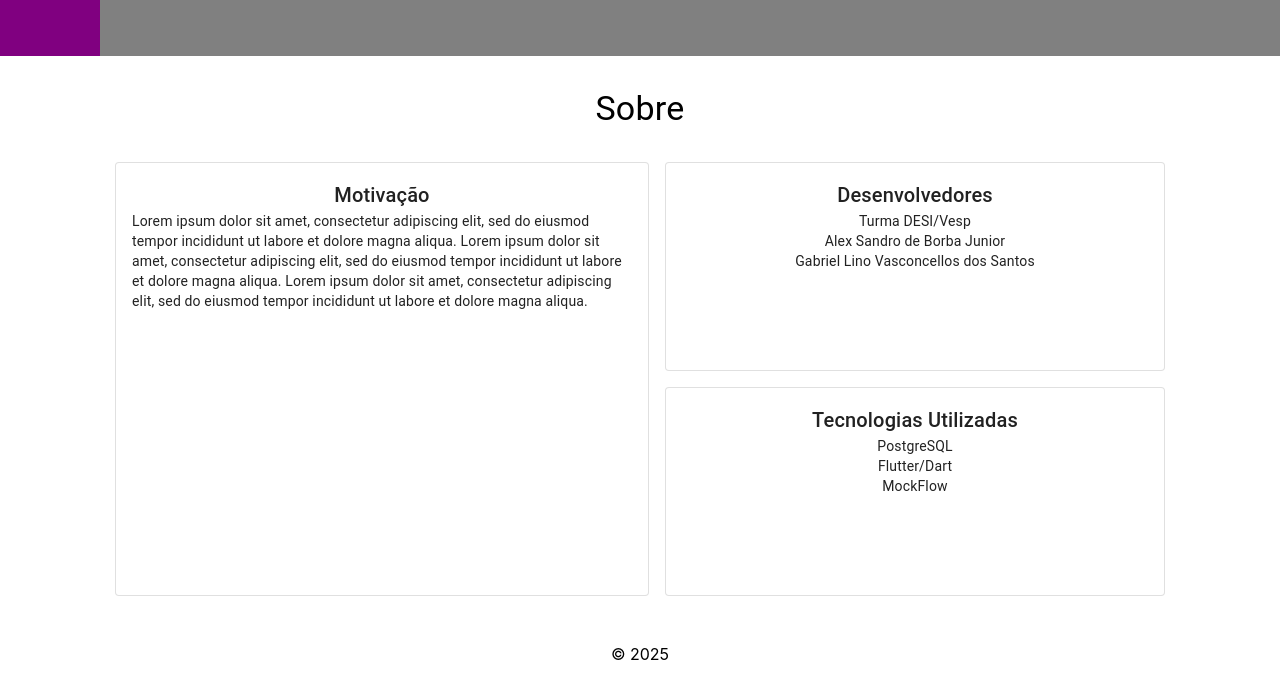
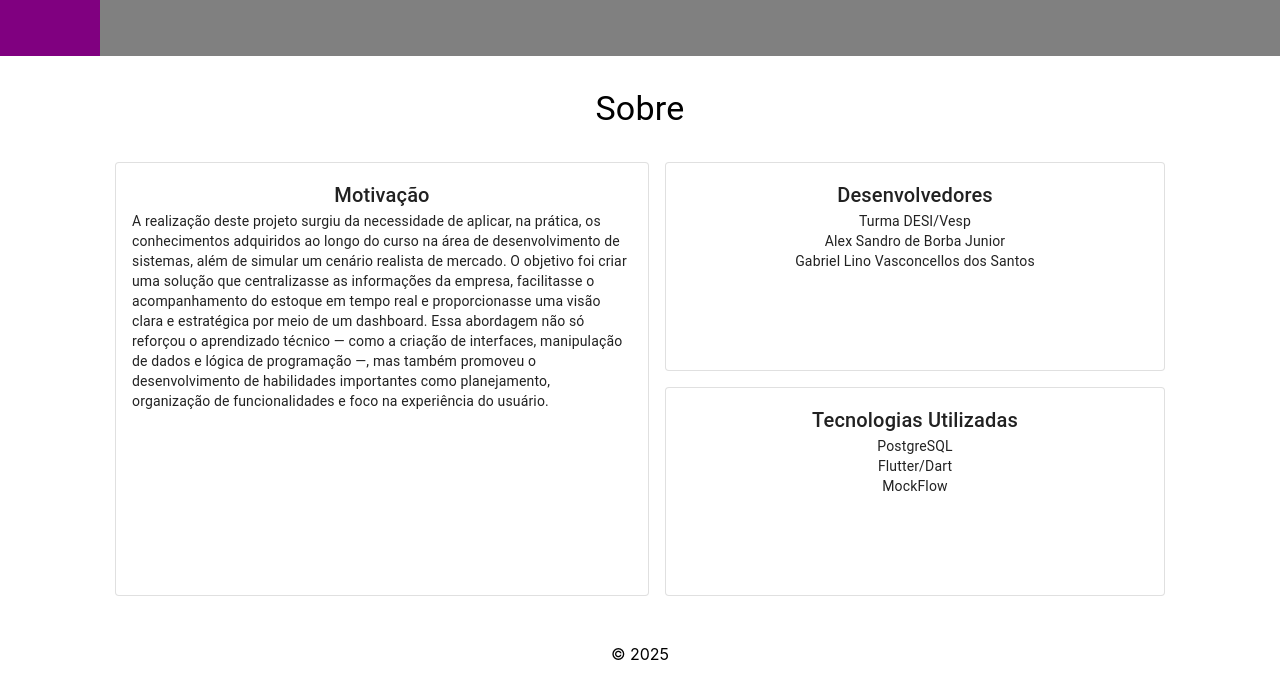
Before and after one commit to alekinho081/LandingPage, a React (Create React App) app: page /sobre in a window 1280 px wide. Shown: the top 698 px of the page. Built offline with nearby package versions, Linux system fonts and the light colour scheme; some icons are missing.

Commit message:
Motivação escrita

```diff
--- a/src/Componentes/pages/Sobre.jsx
+++ b/src/Componentes/pages/Sobre.jsx
@@ -31,9 +31,9 @@ export const Sobre = () => {
         >
           <Typography variant="h6">Motivação</Typography>
           <Typography variant="body2" sx={{ textAlign: 'left' }}>
-            Lorem ipsum dolor sit amet, consectetur adipiscing elit, sed do eiusmod tempor incididunt ut labore et dolore magna aliqua.
-            Lorem ipsum dolor sit amet, consectetur adipiscing elit, sed do eiusmod tempor incididunt ut labore et dolore magna aliqua.
-            Lorem ipsum dolor sit amet, consectetur adipiscing elit, sed do eiusmod tempor incididunt ut labore et dolore magna aliqua.
+            A realização deste projeto surgiu da necessidade de aplicar, na prática, os conhecimentos adquiridos ao longo do curso na área de desenvolvimento de sistemas, além de simular um cenário realista de mercado.
+            O objetivo foi criar uma solução que centralizasse as informações da empresa, facilitasse o acompanhamento do estoque em tempo real e proporcionasse uma visão clara e estratégica por meio de um dashboard.
+            Essa abordagem não só reforçou o aprendizado técnico — como a criação de interfaces, manipulação de dados e lógica de programação —, mas também promoveu o desenvolvimento de habilidades importantes como planejamento, organização de funcionalidades e foco na experiência do usuário.
           </Typography>
         </Card>
 
```
